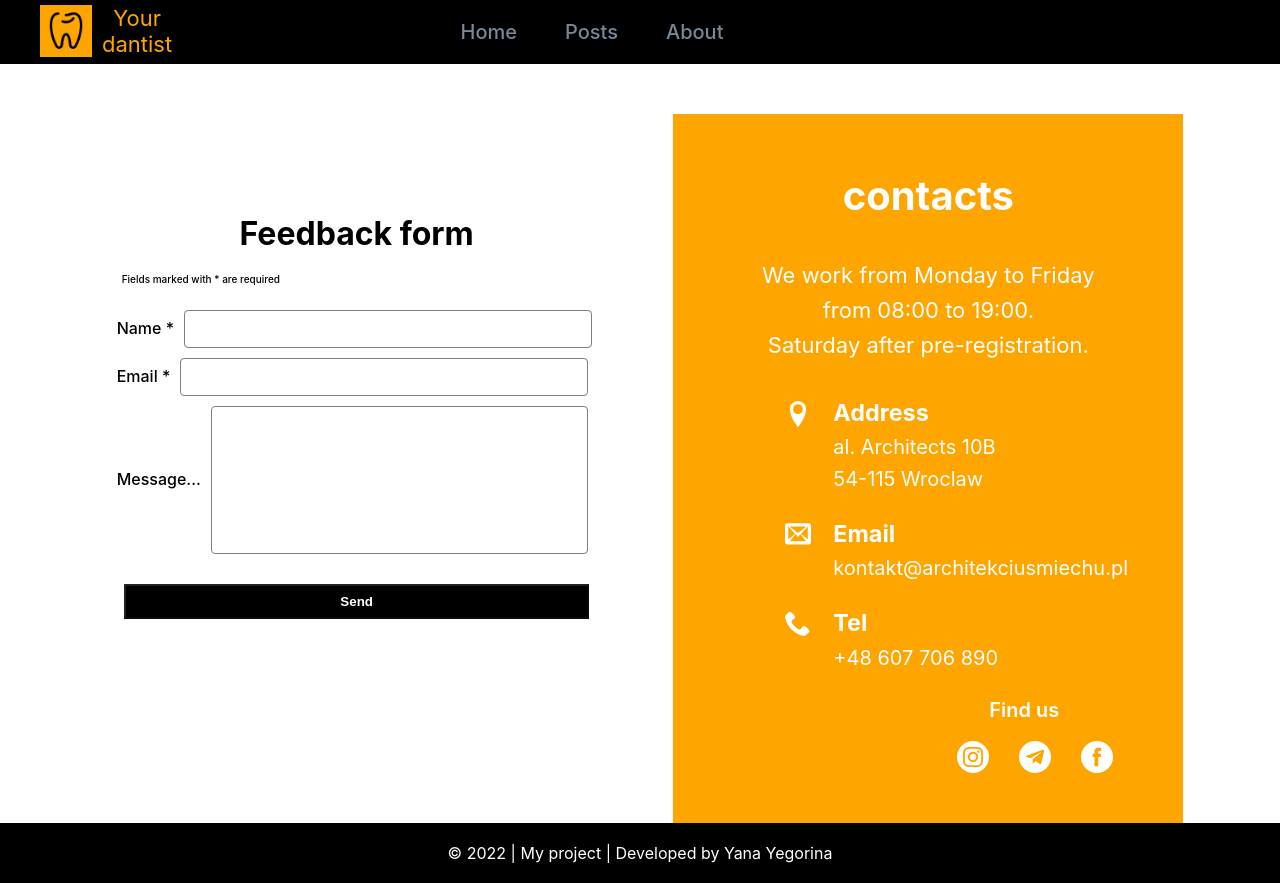
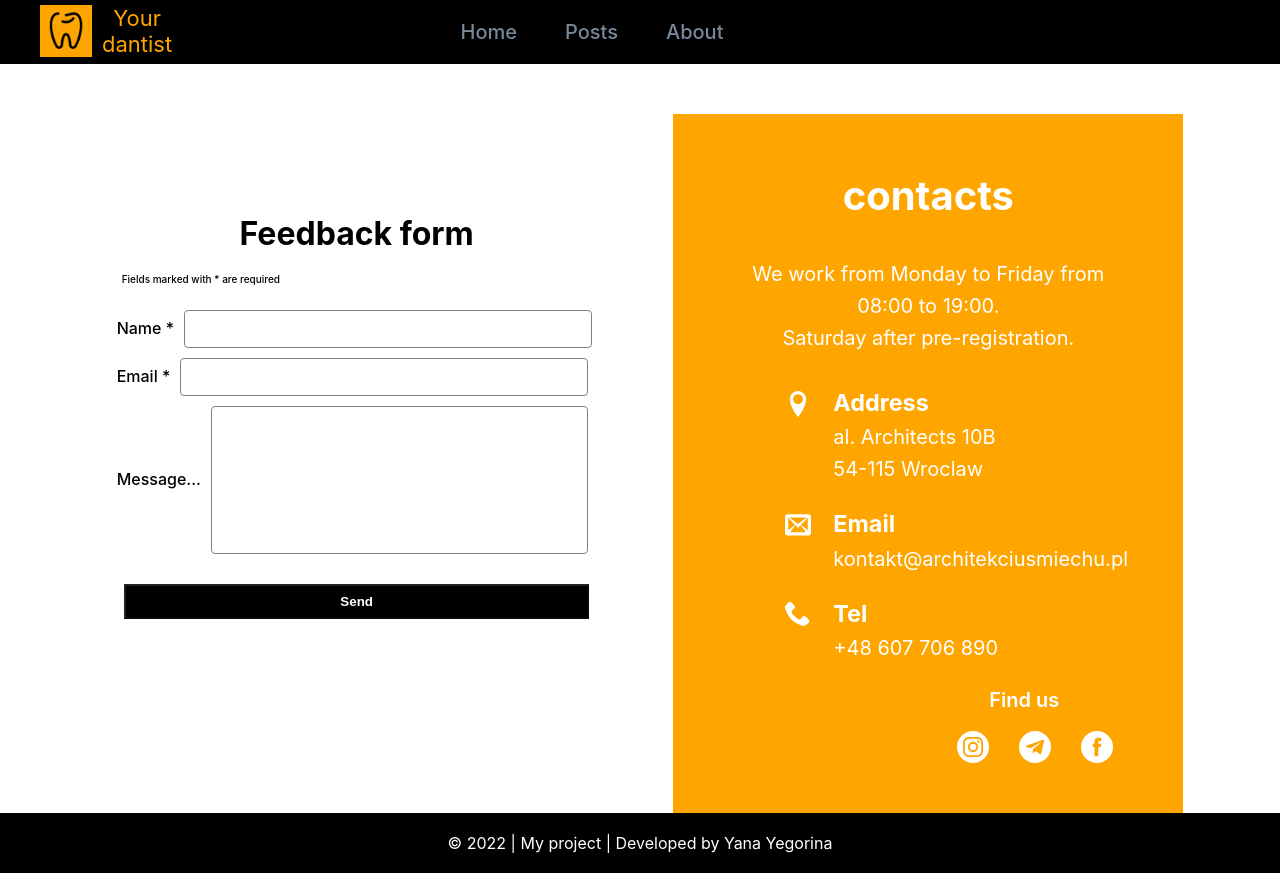
Before and after one commit to Yana-Yeg/Stomatology, a React (Create React App) app: page /about in a window 1280 px wide. Built offline with nearby package versions, Linux system fonts and the light colour scheme; the HTML template or start-up script is replaced by a standard one.

Commit message:
fontSize text

```diff
--- a/src/components/--about/Contacts/Contacts.module.css
+++ b/src/components/--about/Contacts/Contacts.module.css
@@ -35,11 +35,10 @@
 .text {
     padding: 0 40px;
     margin-bottom: 30px;
-    font-size: 22px;
+    font-size: 20px;
     text-align: center;
 }
 .phone, .email, .map{
-    /* margin-top: 20px; */
     color: white;
 }
 /* ---------------------------- */
```
